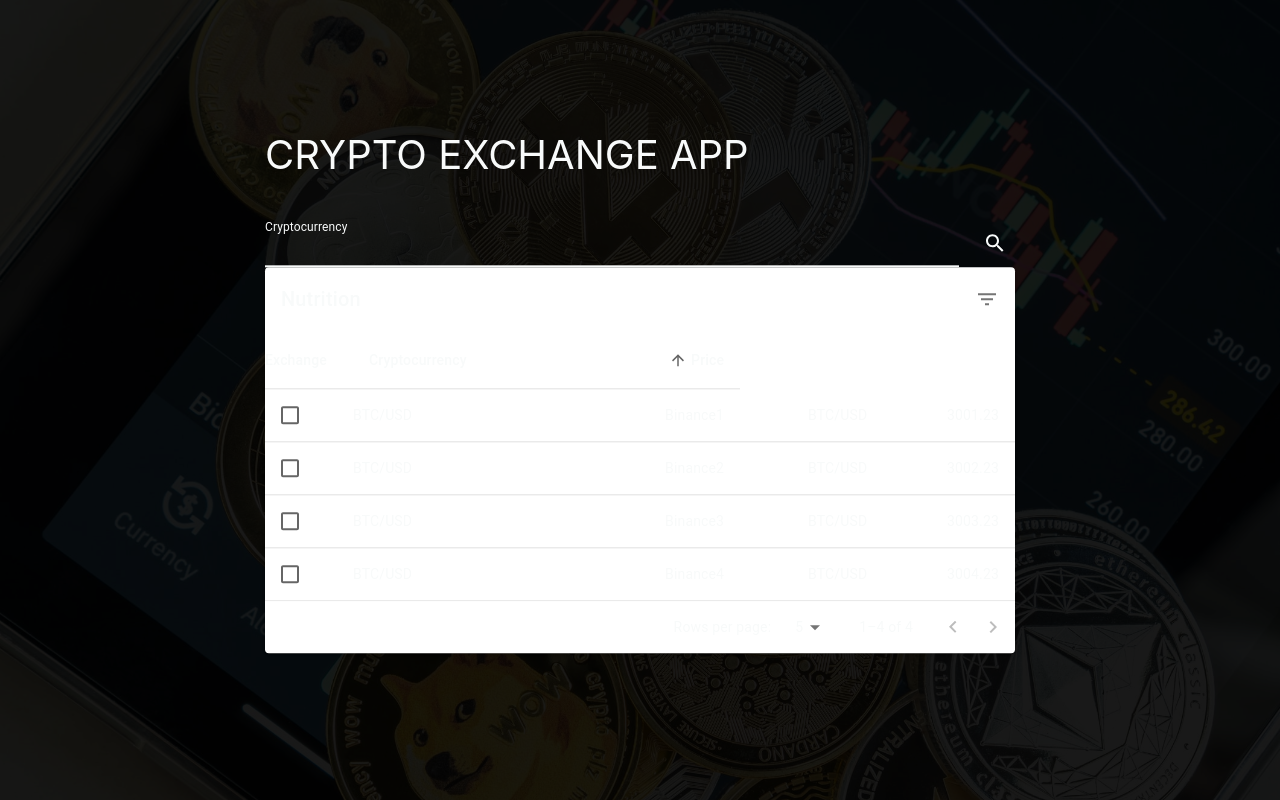
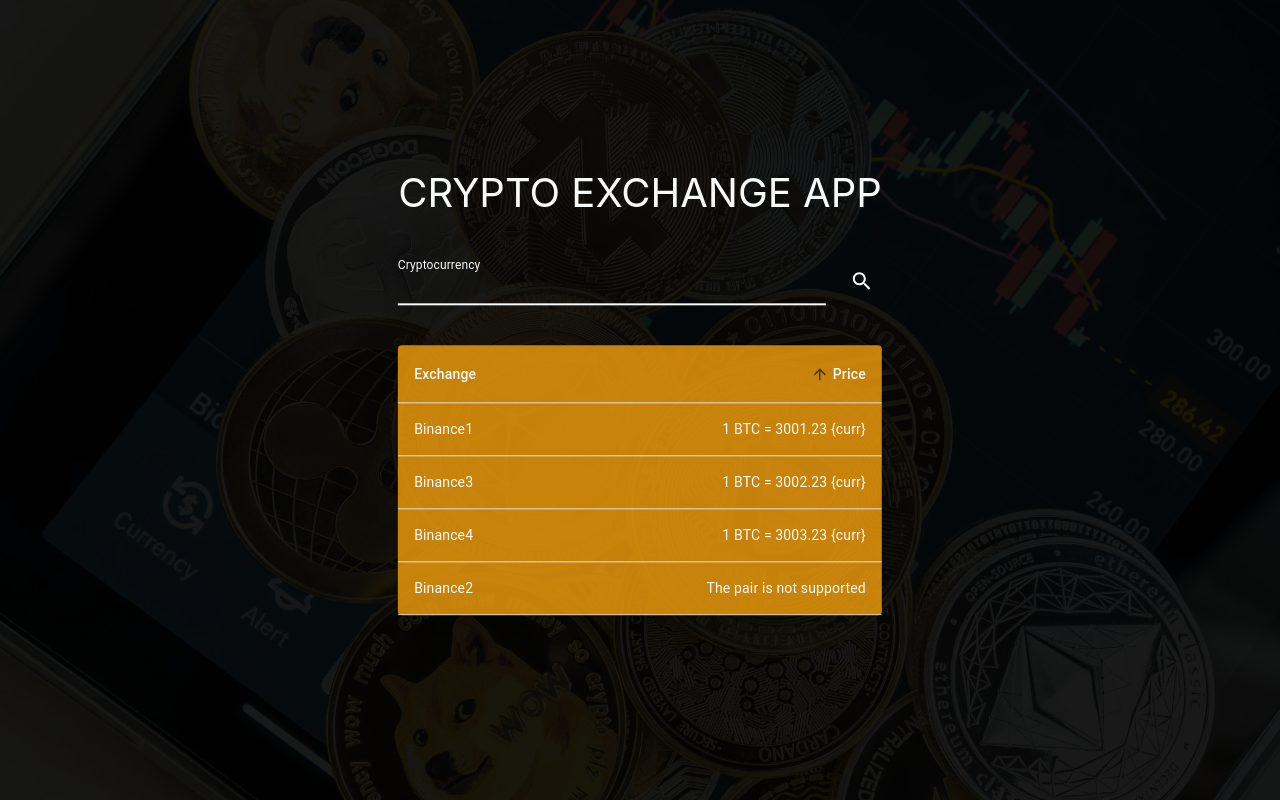
Before and after one commit to mk-petrov/crypto-exchange-app, a React (Create React App) app: page / in a window 1280 px wide. Built offline with nearby package versions, Linux system fonts and the light colour scheme.

Commit message:
UITable component

```diff
--- a/src/Pages/Home/Home.tsx
+++ b/src/Pages/Home/Home.tsx
@@ -57,7 +57,9 @@
         </IconButton>
       </Stack>
 
+      <div style={{ marginTop: 40 }} />
       <UITable />
+
     </div>
   );
 };
--- a/src/components/UITable.tsx
+++ b/src/components/UITable.tsx
@@ -1,5 +1,4 @@
 import * as React from 'react';
-import { alpha } from '@mui/material/styles';
 import Box from '@mui/material/Box';
 import Table from '@mui/material/Table';
 import TableBody from '@mui/material/TableBody';
@@ -9,39 +8,33 @@
 import TablePagination from '@mui/material/TablePagination';
 import TableRow from '@mui/material/TableRow';
 import TableSortLabel from '@mui/material/TableSortLabel';
-import Toolbar from '@mui/material/Toolbar';
-import Typography from '@mui/material/Typography';
 import Paper from '@mui/material/Paper';
 import Checkbox from '@mui/material/Checkbox';
-import IconButton from '@mui/material/IconButton';
-import Tooltip from '@mui/material/Tooltip';
-import DeleteIcon from '@mui/icons-material/Delete';
-import FilterListIcon from '@mui/icons-material/FilterList';
 import { visuallyHidden } from '@mui/utils';
 
 interface IAsset {
-  name: string;
-  price: number;
+    // name: string;
+    price: string;
     exchange: string;
 }
 
 function createData(
-  name: string,
-  price: number,
+    // name: string,
+    price: string,
     exchange: string,
     ): IAsset {
     return {
-    name,
+        // name,
         price,
         exchange,
     };
 }
 
 const rows = [
-  createData('BTC/USD', 3001.23, 'Binance1'),
-  createData('BTC/USD', 3002.23, 'Binance2'),
-  createData('BTC/USD', 3003.23, 'Binance3'),
-  createData('BTC/USD', 3004.23, 'Binance4'),
+    createData('1 BTC = 3001.23 {curr}', 'Binance1'),
+    createData('The pair is not supported', 'Binance2'),
+    createData('1 BTC = 3002.23 {curr}', 'Binance3'),
+    createData('1 BTC = 3003.23 {curr}', 'Binance4'),
 ];
 
 function descendingComparator<T>(a: T, b: T, orderBy: keyof T) {
@@ -87,26 +80,23 @@
     id: keyof IAsset;
     label: string;
     numeric: boolean;
+    align: 'left' | 'right';
 }
 
 const headCells: readonly HeadCell[] = [
     {
         id: 'exchange',
         numeric: false,
-    disablePadding: true,
+        disablePadding: false,
         label: 'Exchange',
-  },
-  {
-    id: 'name',
-    numeric: false,
-    disablePadding: false,
-    label: 'Cryptocurrency',
+        align: 'left'
     },
     {
         id: 'price',
         numeric: true,
         disablePadding: false,
         label: 'Price',
+        align: 'right'
     },
 ];
 
@@ -132,7 +122,7 @@
                 {headCells.map((headCell) => (
                     <TableCell
                         key={headCell.id}
-            align={headCell.numeric ? 'right' : 'left'}
+                        align={headCell.align}
                         padding={headCell.disablePadding ? 'none' : 'normal'}
                         sortDirection={orderBy === headCell.id ? order : false}
                     >
@@ -142,7 +132,7 @@
                             onClick={createSortHandler(headCell.id)}
                         >
                             {headCell.label}
-              {orderBy === headCell.id ? (
+                            {orderBy === headCell.id && headCell.numeric ? (
                                 <Box component="span" sx={visuallyHidden}>
                                     {order === 'desc' ? 'sorted descending' : 'sorted ascending'}
                                 </Box>
@@ -152,61 +142,6 @@
                 ))}
             </TableRow>
         </TableHead>
-  );
-};
-
-interface EnhancedTableToolbarProps {
-  numSelected: number;
-}
-
-const EnhancedTableToolbar = (props: EnhancedTableToolbarProps) => {
-  const { numSelected } = props;
-
-  return (
-    <Toolbar
-      sx={{
-        pl: { sm: 2 },
-        pr: { xs: 1, sm: 1 },
-        ...(numSelected > 0 && {
-          bgcolor: (theme) => alpha(theme.palette.primary.main, theme.palette.action.activatedOpacity),
-        }),
-      }}
-    >
-      {numSelected > 0 ? (
-        <Typography
-          sx={{ flex: '1 1 100%' }}
-          color="inherit"
-          variant="subtitle1"
-          component="div"
-        >
-          {numSelected}
-          {' '}
-          selected
-        </Typography>
-      ) : (
-        <Typography
-          sx={{ flex: '1 1 100%' }}
-          variant="h6"
-          id="tableTitle"
-          component="div"
-        >
-          Nutrition
-        </Typography>
-      )}
-      {numSelected > 0 ? (
-        <Tooltip title="Delete">
-          <IconButton>
-            <DeleteIcon />
-          </IconButton>
-        </Tooltip>
-      ) : (
-        <Tooltip title="Filter list">
-          <IconButton>
-            <FilterListIcon />
-          </IconButton>
-        </Tooltip>
-      )}
-    </Toolbar>
     );
 };
 
@@ -262,11 +197,11 @@
 
     return (
         <Box sx={{ width: '100%' }}>
-      <Paper sx={{ width: '100%', mb: 2 }}>
-        <EnhancedTableToolbar numSelected={selected.length} />
+            {/*  "#1E1E1E" */}
+        <Paper sx={{ width: '100%', mb: 2, backgroundColor: "rgba(246,161,12,0.8)", color: '#fff' }}>
             <TableContainer>
             <Table
-            sx={{ minWidth: 750 }}
+                sx={{ minWidth: 350, padding: 40 }}
                 aria-labelledby="tableTitle"
                 size="medium"
             >
@@ -283,63 +218,42 @@
                 {stableSort(rows, getComparator(order, orderBy))
                     .slice(page * rowsPerPage, page * rowsPerPage + rowsPerPage)
                     .map((row, index) => {
-                  const isItemSelected = isSelected(row.name);
+                    const isItemSelected = isSelected(row.exchange);
                     const labelId = `enhanced-table-checkbox-${index}`;
 
                     return (
                         <TableRow
                             hover
-                      onClick={(event) => handleClick(event, row.name)}
+                            onClick={(event) => handleClick(event, row.exchange)}
                             role="checkbox"
                             aria-checked={isItemSelected}
                             tabIndex={-1}
-                      key={row.name}
+                            key={row.exchange}
                             selected={isItemSelected}
                         >
-                      <TableCell padding="checkbox">
+                            {/* <TableCell padding="checkbox">
                                 <Checkbox
                                     color="primary"
                                     checked={isItemSelected}
-                          inputProps={{
-                            'aria-labelledby': labelId,
-                          }}
+                                    inputProps={{ 'aria-labelledby': labelId }}
                                 />
-                      </TableCell>
-                      <TableCell
+                            </TableCell> */}
+                            {/* <TableCell
                                 component="th"
                                 id={labelId}
                                 scope="row"
                                 padding="none"
                             >
                                 {row.name}
-                      </TableCell>
-                      <TableCell align="right">{row.exchange}</TableCell>
-                      <TableCell align="right">{row.name}</TableCell>
+                            </TableCell> */}
+                            <TableCell align="left">{row.exchange}</TableCell>
                             <TableCell align="right">{row.price}</TableCell>
                         </TableRow>
                     );
                 })}
-              {emptyRows > 0 && (
-              <TableRow
-                style={{
-                  height: 53 * emptyRows,
-                }}
-              >
-                <TableCell colSpan={6} />
-              </TableRow>
-              )}
                 </TableBody>
             </Table>
             </TableContainer>
-        <TablePagination
-          rowsPerPageOptions={[5, 10, 25]}
-          component="div"
-          count={rows.length}
-          rowsPerPage={rowsPerPage}
-          page={page}
-          onPageChange={handleChangePage}
-          onRowsPerPageChange={handleChangeRowsPerPage}
-        />
         </Paper>
         </Box>
     );
```
Also changed, not shown: package.json (+2 -19 lines), 1 other file (tests, documents, lock files or other folders). Lines whose indentation alone changed are shown as unchanged.
